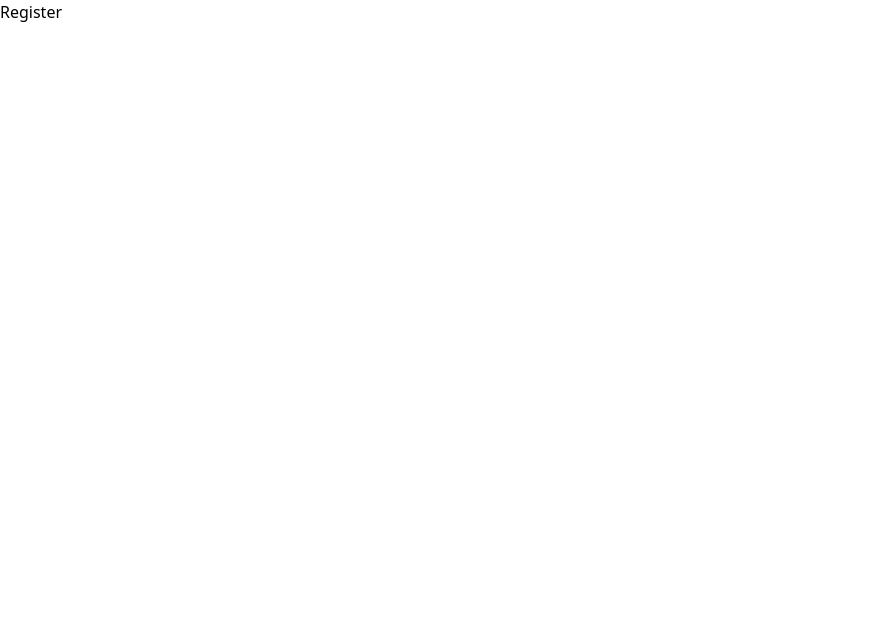
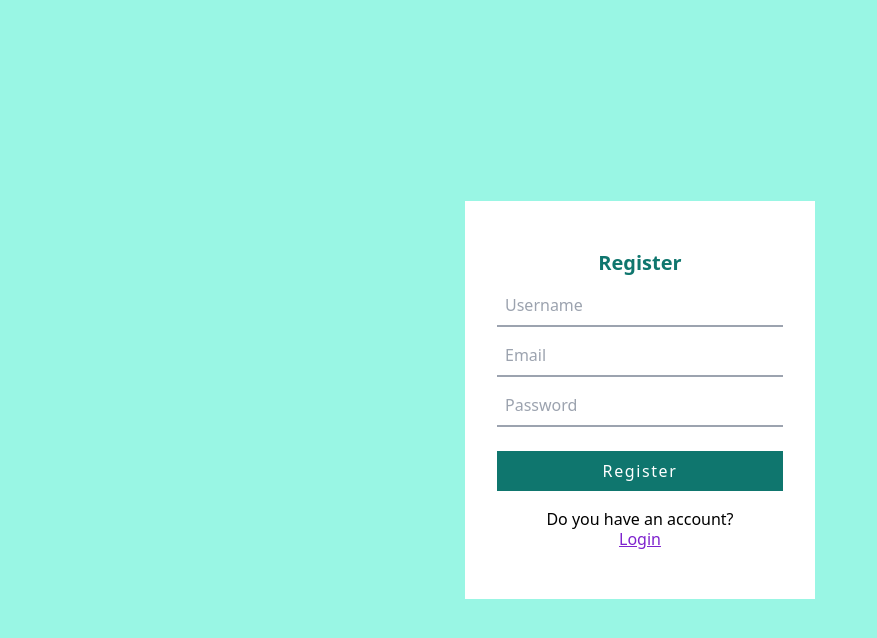
Before and after one commit to veer260/blog-app, a React (Vite) app: page /register in a window 1280 px wide. Shown: the top 638 px of the page, without its empty margins (0-877 px from the left). Built offline with nearby package versions, Linux system fonts and the light colour scheme.

Commit message:
added register page

```diff
--- a/src/components/BlogSlide.jsx
+++ b/src/components/BlogSlide.jsx
@@ -1,4 +1,5 @@
 import React, { useState } from "react";
+import { Link } from "react-router-dom";
 
 const BlogSlide = ({ item, revClass }) => {
   return (
@@ -9,9 +10,12 @@ const BlogSlide = ({ item, revClass }) => {
       <div className={" flex flex-col justify-between px-12  "}>
         <h1 className="text-4xl font-bold">{item.title}</h1>
         <p>{item.desc}</p>
-        <button className="px-4 py-2 border w-28 text-teal-500 hover:bg-teal-600 hover:text-white">
+        <Link
+          className="px-4 py-2 border w-28 text-teal-500 hover:bg-teal-600 hover:text-white"
+          to={"/post/2"}
+        >
           Read More
-        </button>
+        </Link>
       </div>
       <div className=" relative basis-3/6">
         <img className="w-full h-[280px] object-cover" src={item.img} alt="" />
--- a/src/components/Category.jsx
+++ b/src/components/Category.jsx
@@ -9,7 +9,8 @@ const Category = () => {
         <label htmlFor="art">Art</label>
       </div>
       <div className="flex items-center">
-        <input type="radio" value="" id="science" />
+        <input
+         type="radio" value="" id="science" />
         <label htmlFor="science">Science</label>
       </div>
       <div className="flex items-center">
--- /dev/null
+++ b/src/components/Field.jsx
@@ -0,0 +1,19 @@
+import React from "react";
+
+const Field = ({ placeholder, label, id, type }) => {
+  return (
+    <div className="w-full">
+      <input
+        className="w-full border-b-2 border-gray-400 p-2"
+        type={type}
+        placeholder={placeholder}
+        id={id}
+      />
+      <label className="sr-only" htmlFor="username">
+        {label}
+      </label>
+    </div>
+  );
+};
+
+export default Field;
--- a/src/components/Footer.jsx
+++ b/src/components/Footer.jsx
@@ -1,7 +1,20 @@
 import React from "react";
 
 const Footer = () => {
-  return <div>Footer</div>;
+  return (
+    <div className="bg-teal-200 flex justify-between max-w-5xl mx-auto items-center px-12 py-4 ">
+      <div>
+        <img
+          className="w-[100px]"
+          src="https://margaretbourne.com/wp-content/uploads/2020/08/Submark-logo-for-Suburban-Tourist.jpg"
+          alt=""
+        />
+      </div>
+      <div>
+        <p className="font-semibold">Made with ❤️ and ReactJS</p>
+      </div>
+    </div>
+  );
 };
 
 export default Footer;
--- a/src/components/Publish.jsx
+++ b/src/components/Publish.jsx
@@ -14,7 +14,7 @@ const Publish = () => {
       </div>
       <div className="my-2">
         <input className="hidden" type="file" id="file" />
-        <label className="underline text-sm" htmlFor="file">
+        <label className="underline cursor-pointer text-sm" htmlFor="file">
           Select image
         </label>
       </div>
--- a/src/pages/Register.jsx
+++ b/src/pages/Register.jsx
@@ -1,7 +1,42 @@
-import React from "react";
+import React, { useState } from "react";
+import { Link } from "react-router-dom";
+import Field from "../components/Field";
 
 const Register = () => {
-  return <div>Register</div>;
+  const [loginInfo, setLoginInfo] = useState({
+    username: "",
+    password: "",
+    email: "",
+  });
+  return (
+    <div className="bg-teal-200 h-screen flex items-center  ">
+      <div className="w-[350px] mx-auto bg-white py-12 px-8 flex flex-col items-center gap-y-2">
+        <h1 className="text-teal-700 font-semibold text-xl">Register</h1>
+        <Field
+          placeholder="Username"
+          id="username"
+          type="text"
+          label="username"
+        />
+        <Field placeholder="Email" id="email" type="text" label="Enter Email" />
+        <Field
+          placeholder="Password"
+          id="password"
+          type="password"
+          label="password"
+        />
+        <button className="p-2 bg-teal-700 hover:bg-teal-800 tracking-widest w-full mt-4 font-medium text-white">
+          Register
+        </button>
+        <div className="flex flex-col items-center mt-2">
+          <p>Do you have an account? </p>
+          <Link className="underline text-purple-700 -mt-1" to="/login">
+            Login
+          </Link>
+        </div>
+      </div>
+    </div>
+  );
 };
 
 export default Register;
--- a/src/pages/Write.jsx
+++ b/src/pages/Write.jsx
@@ -4,7 +4,7 @@ import WriteMenu from "../components/WriteMenu";
 
 const Write = () => {
   return (
-    <div className="max-w-5xl mx-auto">
+    <div className="max-w-5xl mx-auto mb-12">
       <input
         className="border-2 border-gray-400 rounded-sm "
         type="text"
@@ -14,7 +14,7 @@ const Write = () => {
       <label className="sr-only" htmlFor="title">
         Title
       </label>
-      <div className="flex justify-between h-[300px]">
+      <div className="flex justify-between">
         <WriteBlog />
         <WriteMenu />
       </div>
```
